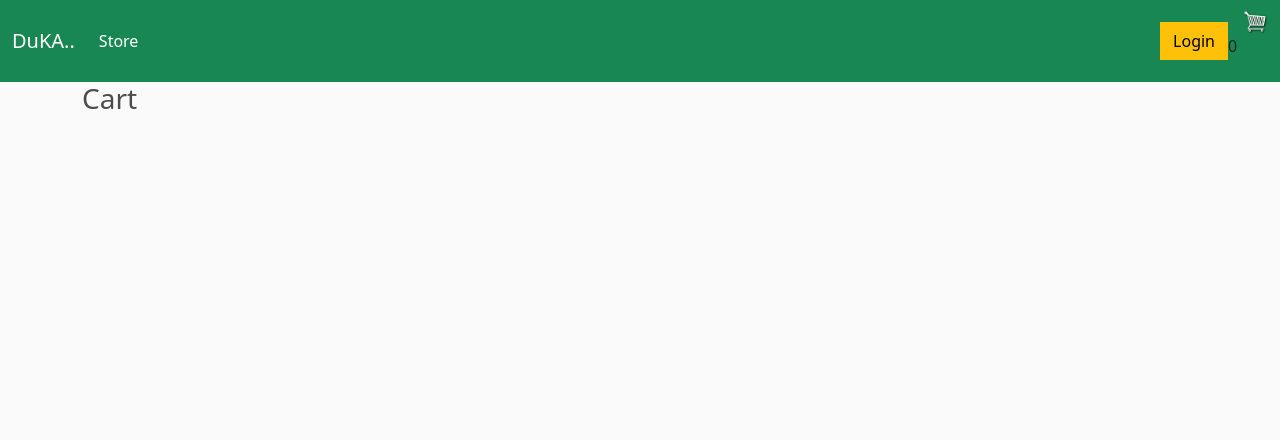
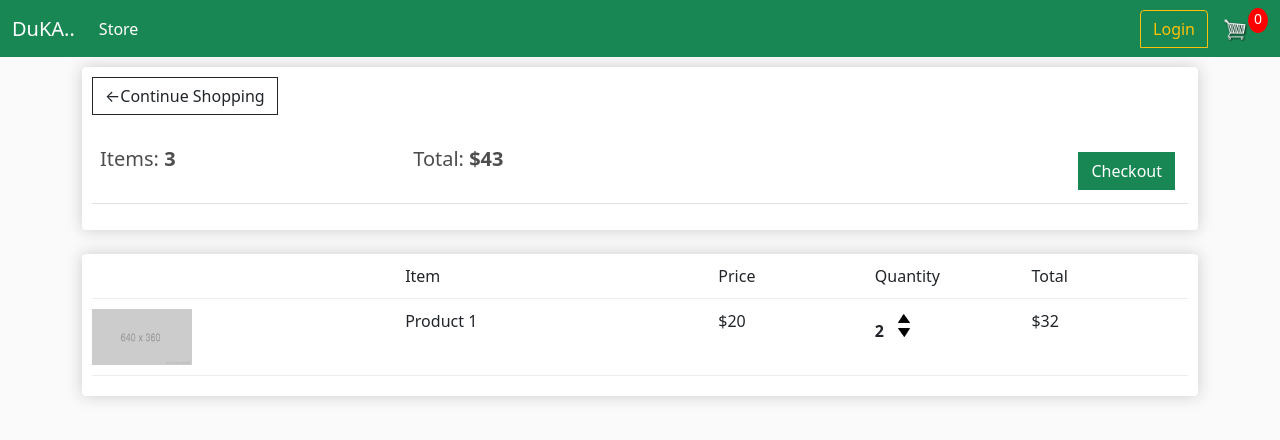
Before and after one commit to thedarkarchitect/ecommerce, a Django app: template ecommerce/store/templates/store/cart.html in a window 1280 px wide. Shown: the top 440 px of the page. Run offline with Django 4.2, Linux system fonts and the light colour scheme; the template is opened without the code that fills it, so the values that code supplies are empty; parts of the project's set-up code (start-up, migrations or seed data) failed here and were passed over.

Commit message:
fourth commit

```diff
--- a/ecommerce/store/templates/store/cart.html
+++ b/ecommerce/store/templates/store/cart.html
@@ -2,6 +2,50 @@
 {% load static %}
 
 {% block content %}
-<h3>Cart</h3>
+<div class="row">
+    <div class="col-lg-12">
+        <div class="box-element">
+            <a class="btn btn-outline-dark" href="{% url 'store' %}">&#x2190;Continue Shopping</a>
+            <br>
+            <br>
+
+            <table class="table">
+                <tr>
+                    <th><h5>Items: <strong>3</strong></h5></th>
+                    <th><h5>Total: <strong>$43</strong></h5></th>
+                    <th>
+                        <a style="float:right; margin: 5px" class="btn btn-success" href="{% url 'checkout' %}">Checkout</a>
+                    </th>
+                </tr>
+            </table>
+        </div>
+
+        <br>
+        <div class="box-element">
+            <div class="cart-row">
+                <div style="flex:2"></div>
+                <div style="flex:2">Item</div>
+                <div style="flex:1">Price</div>
+                <div style="flex:1">Quantity</div>
+                <div style="flex:1">Total</div>
+            </div>
+
+            <div class="cart-row">
+                <div style="flex:2"><img class="row-image" src="{% static 'images/placeholder.png' %}"></div>
+                <div style="flex:2"><p>Product 1</p></div>
+                <div style="flex:1"><p>$20</p></div>
+                <div style="flex:1">
+                    <p class="quantity">2</p>
+                    <div class="quantity">
+                        <img class="chg-quantity" src="{% static 'images/arrow-up.png' %}">
+                        <img class="chg-quantity" src="{% static 'images/arrow-down.png' %}">
+                    </div>
+                </div>
+                <div style="flex:1"><p>$32</p></div>
+            </div>
+
+        </div>
+    </div>
+</div>
 
 {% endblock %}
--- a/ecommerce/store/templates/store/main.html
+++ b/ecommerce/store/templates/store/main.html
@@ -23,13 +23,13 @@
                         <a class="nav-link active" aria-current="page" href="{% url 'store' %}">Store</a>
                     </li>
                 </ul>
-                <a href="" class="btn btn-warning">Login</a>
+                <a href="" class="btn btn-outline-warning rounded-top">Login</a>
                 <div class="form-inline my-2 my-lg-0">
                     <a href="{% url 'cart' %}">
                         <img id="cart-icon"  src="{% static 'images/cart.png' %}">
                     </a>
-                    <p >0</p>
                 </div>
+                <p id="cart-total">0</p>
             </div>
         </div>
     </nav>
```
Also changed, not shown: ecommerce/store/templates/store/store.html (+36 -1 lines).
